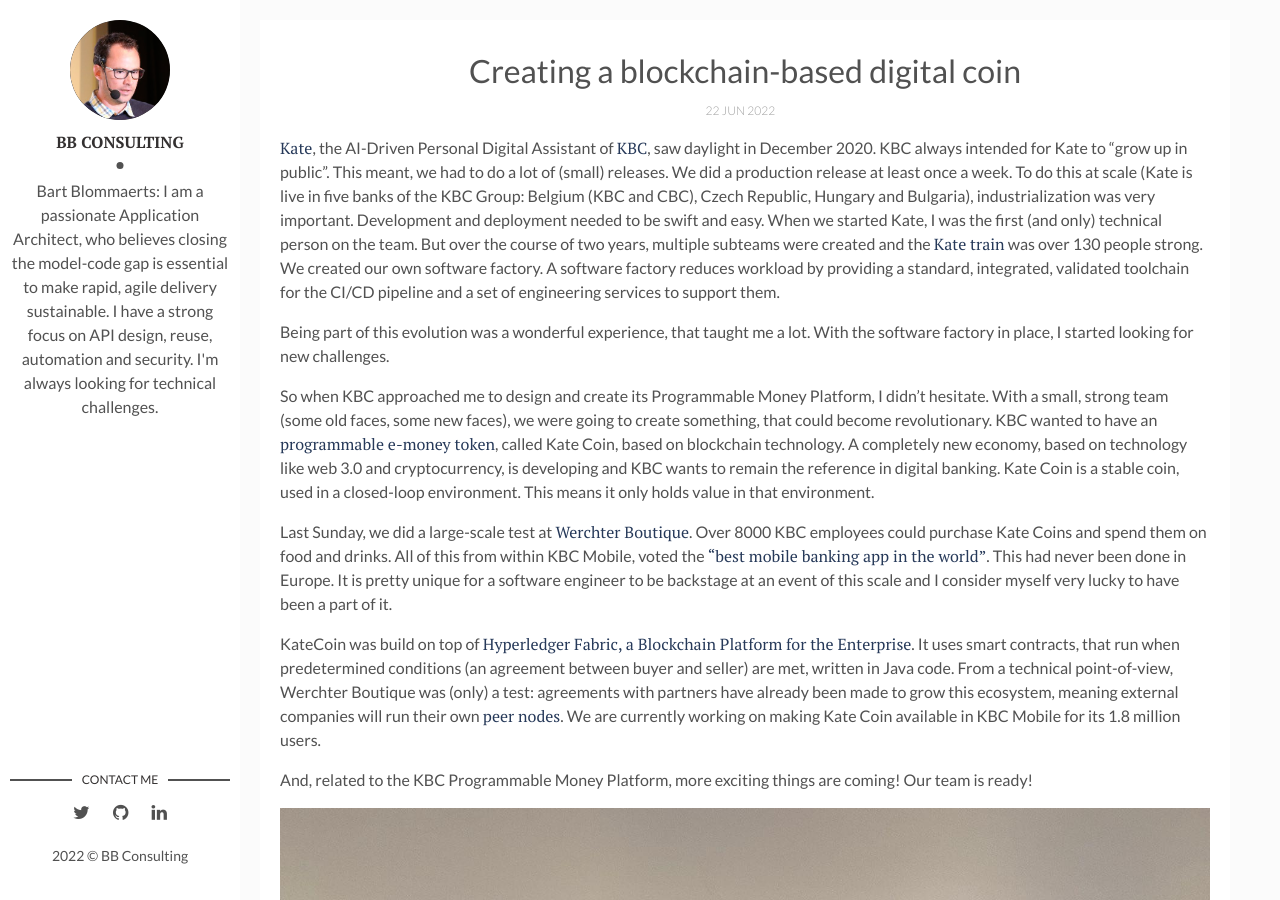
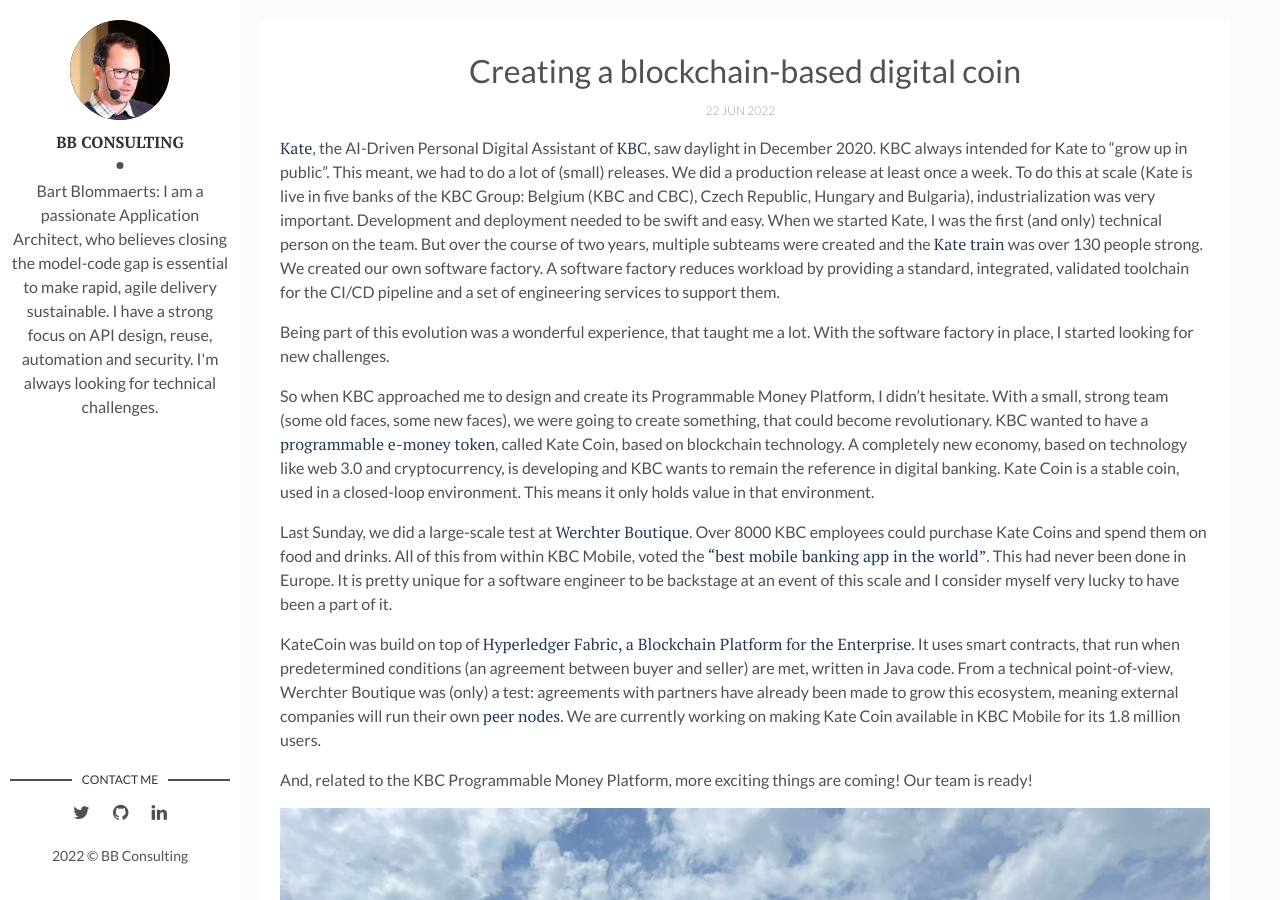
Before and after one commit to bart-blommaerts/bart-blommaerts.github.io, a Jekyll site: the page built from _posts/2022-06-22-katecoin.md, in a window 1280 px wide and 900 px high. Built offline with Jekyll 4.4.1, drawn with Linux system fonts in a browser that asks for light colours.

Commit message:
spelling error + remove picture of container

```diff
--- a/_posts/2022-06-22-katecoin.md
+++ b/_posts/2022-06-22-katecoin.md
@@ -31,7 +31,7 @@
 
 So when KBC approached me to design and create its Programmable Money Platform, I didn't hesitate.
 With a small, strong team (some old faces, some new faces), we were going to create something, that could become revolutionary.
-KBC wanted to have an [programmable e-money token](https://newsroom.kbc.com/kbc-zorgt-met-de-kate-coin-een-eigen-op-blockchain-gebaseerde-digitale-munt-voor-een-primeur-in-europa), called Kate Coin, based on blockchain technology.
+KBC wanted to have a [programmable e-money token](https://newsroom.kbc.com/kbc-zorgt-met-de-kate-coin-een-eigen-op-blockchain-gebaseerde-digitale-munt-voor-een-primeur-in-europa), called Kate Coin, based on blockchain technology.
 A completely new economy, based on technology like web 3.0 and cryptocurrency, is developing and KBC wants to remain the reference in digital banking.
 Kate Coin is a stable coin, used in a closed-loop environment.
 This means it only holds value in that environment.
@@ -49,11 +49,6 @@
 
 And, related to the KBC Programmable Money Platform, more exciting things are coming! Our team is ready!
 
-
-<p style="text-align: center;">
-  <img class="image fit" alt="Creating a blockchain-based digital coin at Werchter Boutique" src="/img/katecoin/container.jpeg">
-</p>
-
 <p style="text-align: center;">
   <img class="image fit" alt="Creating a blockchain-based digital coin at Werchter Boutique" src="/img/katecoin/wei.jpeg">
 </p>
```
